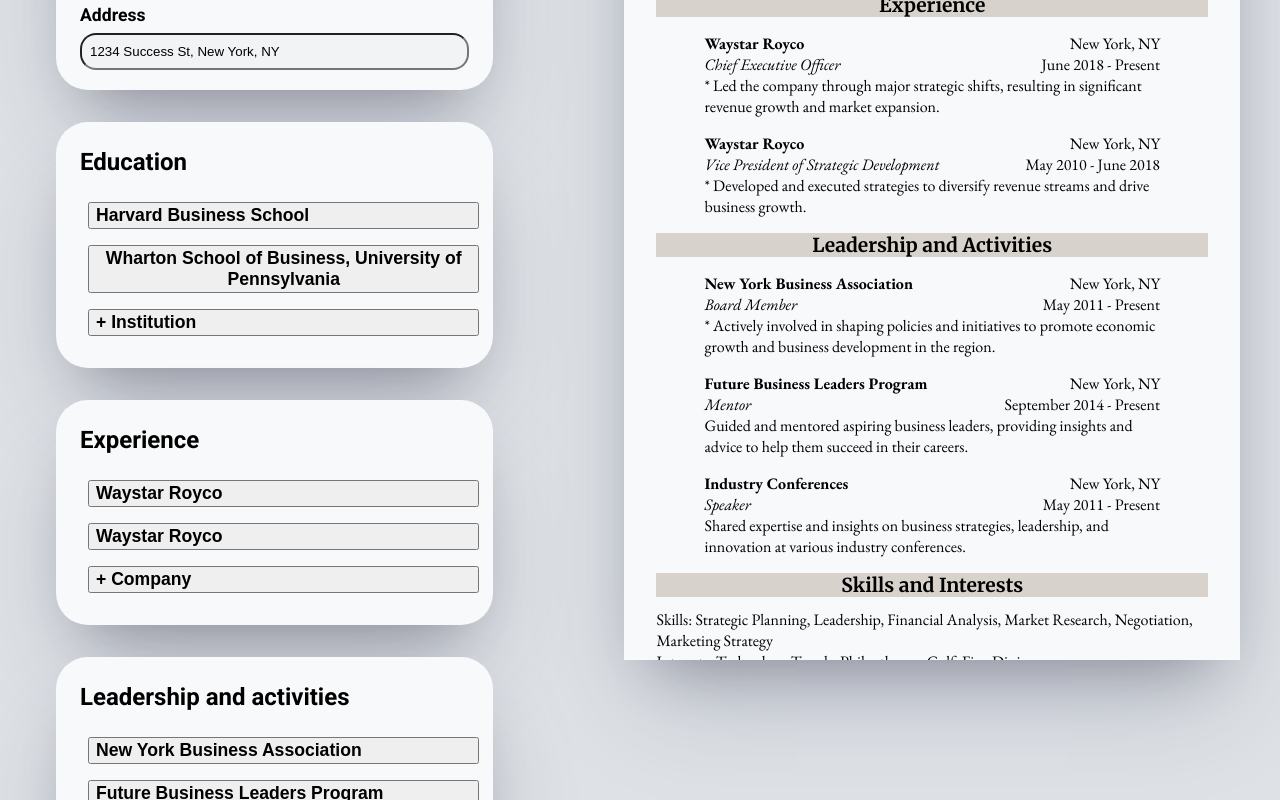
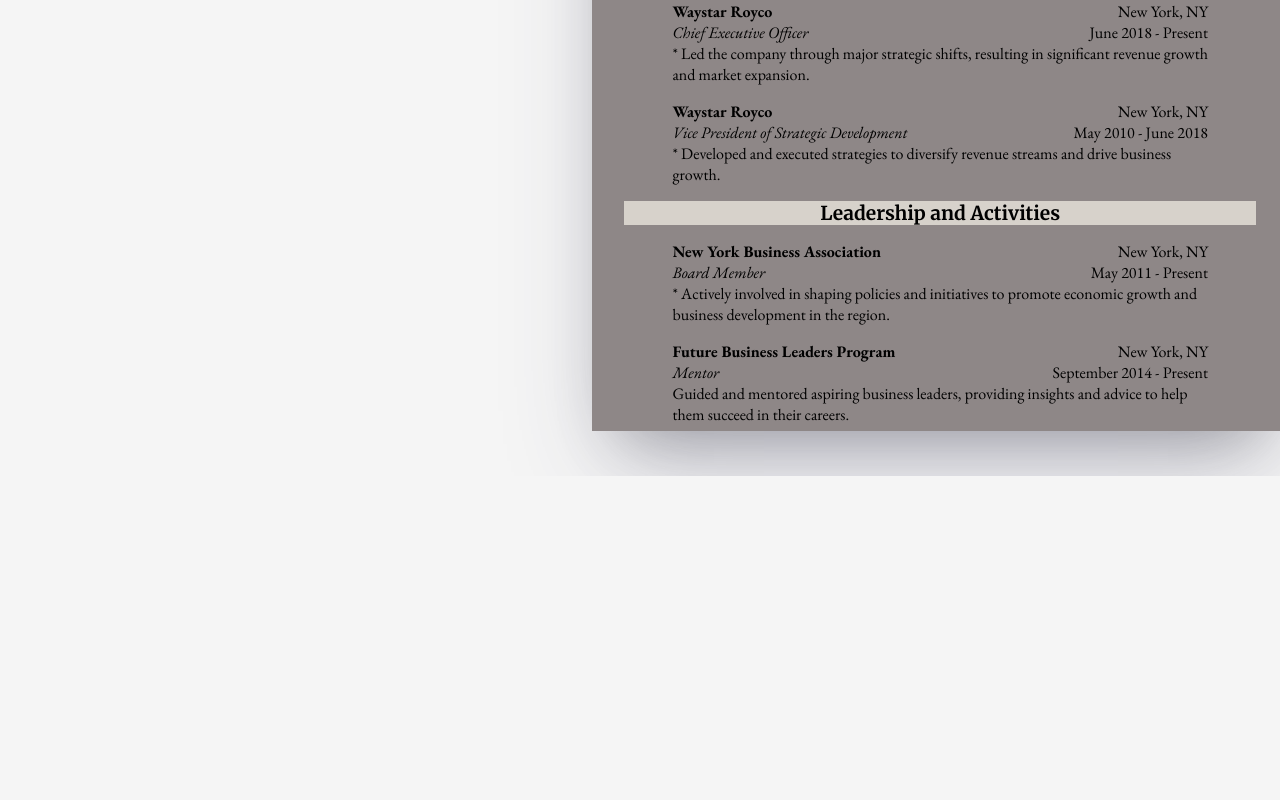
Before and after one commit to akcode2/Resume-Builder, a React (Vite) app: page / in a window 1280 px wide. Shown: the part 340-1140 px from the top of the page. After the commit the page ends 816 px from the top, so only its background shows below. Built offline with nearby package versions, Linux system fonts and the light colour scheme.

Commit message:
Begin changing UI to a tabbed interface

```diff
--- a/src/App.css
+++ b/src/App.css
@@ -1,20 +1,29 @@
 @import url("https://fonts.googleapis.com/css2?family=EB+Garamond:ital,wght@0,400;0,700;1,400&family=Merriweather:ital,wght@0,400;0,700;1,400&family=Roboto:wght@400;700&display=swap");
 body {
-  background-color: #dee2e6;
+  background-color: #F5F5F5;
 }
 #root {
   display: flex;
-  max-width: 1280px;
-  margin: 0 auto;
-  padding: 2rem;
+  width: 100vw;
+  height: 100vh;
 }
 
-.formControls {
+#formControls {
   display: flex;
   flex-direction: column;
   width: 65ch;
   font-family: "Roboto";
 }
+
+#preview {
+  width: 539px;
+  height: 763px;
+  background-color: #8E8787;
+  /* A4 page aspect ratio */
+  aspect-ratio: 1.414 / 1;
+  overflow: scroll;
+}
+
 
 .formCategory {
   /* Card styling */
--- a/src/App.jsx
+++ b/src/App.jsx
@@ -81,8 +81,7 @@
           "Shared expertise and insights on business strategies, leadership, and innovation at various industry conferences.",
       },
     ],
-    skills:
-      {
+    skills: {
       skills: [
         "Strategic Planning",
         "Leadership",
@@ -146,10 +145,12 @@
           ...resume,
           [category]: [
             ...resume[category].slice(0, index),
-            ...resume[category].slice(index + 1)
+            ...resume[category].slice(index + 1),
           ],
         };
-        console.log(`Length not  ==== 1. After splicing: ${JSON.stringify(updatedResume)}`);
+        console.log(
+          `Length not  ==== 1. After splicing: ${JSON.stringify(updatedResume)}`
+        );
       }
     }
     setResume(updatedResume);
@@ -159,17 +160,14 @@
     console.log("handleSkillsSubmit was called");
     const updatedResume = {
       ...resume,
-      "skills": {
+      skills: {
         ...resume["skills"],
-        [skillsOrInterests]: [
-          ...resume["skills"][skillsOrInterests],
-          value
-        ]
-      }
-    }
+        [skillsOrInterests]: [...resume["skills"][skillsOrInterests], value],
+      },
+    };
 
     setResume(updatedResume);
-  }
+  };
 
   const handleDeleteTag = (skillsOrInterests, index) => {
     // Make a copy of the array and splice out the tag
@@ -178,43 +176,19 @@
     // Make a copy of resume and update it
     const updatedResume = {
       ...resume,
-      "skills": {
+      skills: {
         ...resume["skills"],
-        [skillsOrInterests]: arr
-      }
-    }
+        [skillsOrInterests]: arr,
+      },
+    };
     // Update the state variable
     setResume(updatedResume);
-    console.log(resume);
-  }
+  };
 
   return (
     <>
-      <div className="formControls">
-        <PersonalDetails
-          resume={resume}
-          handleDetailsInput={handleDetailsInput}
-          category={"personalDetails"}
-        />
-        <Education
-          resume={resume}
-          handleInput={handleInput}
-          deleteEntry={deleteEntry}
-          category={"education"}
-        />
-        <Experience
-          resume={resume}
-          handleInput={handleInput}
-          deleteEntry={deleteEntry}
-          category={"experience"}
-        />
-        <Activities
-          resume={resume}
-          handleInput={handleInput}
-          deleteEntry={deleteEntry}
-          category={"activities"}
-        />
-        <Skills resume={resume} handleSkillsSubmit={handleSkillsSubmit} handleDeleteTag={handleDeleteTag}/>
+      <div id="formControls">
+
       </div>
       <div id="preview" className="preview">
         <div id="header">
@@ -301,10 +275,10 @@
             <h1>Skills and Interests</h1>
           </div>
           <div id="displayedSkills">
-            Skills: {resume["skills"].skills.join(', ')}
+            Skills: {resume["skills"].skills.join(", ")}
           </div>
           <div id="displayedInterests">
-          Interests: {resume["skills"].interests.join(', ')}
+            Interests: {resume["skills"].interests.join(", ")}
           </div>
         </div>
       </div>
```
Also changed, not shown: src/planning.txt, src/styles/FormControls.css (added). Lines whose indentation alone changed are shown as unchanged.
